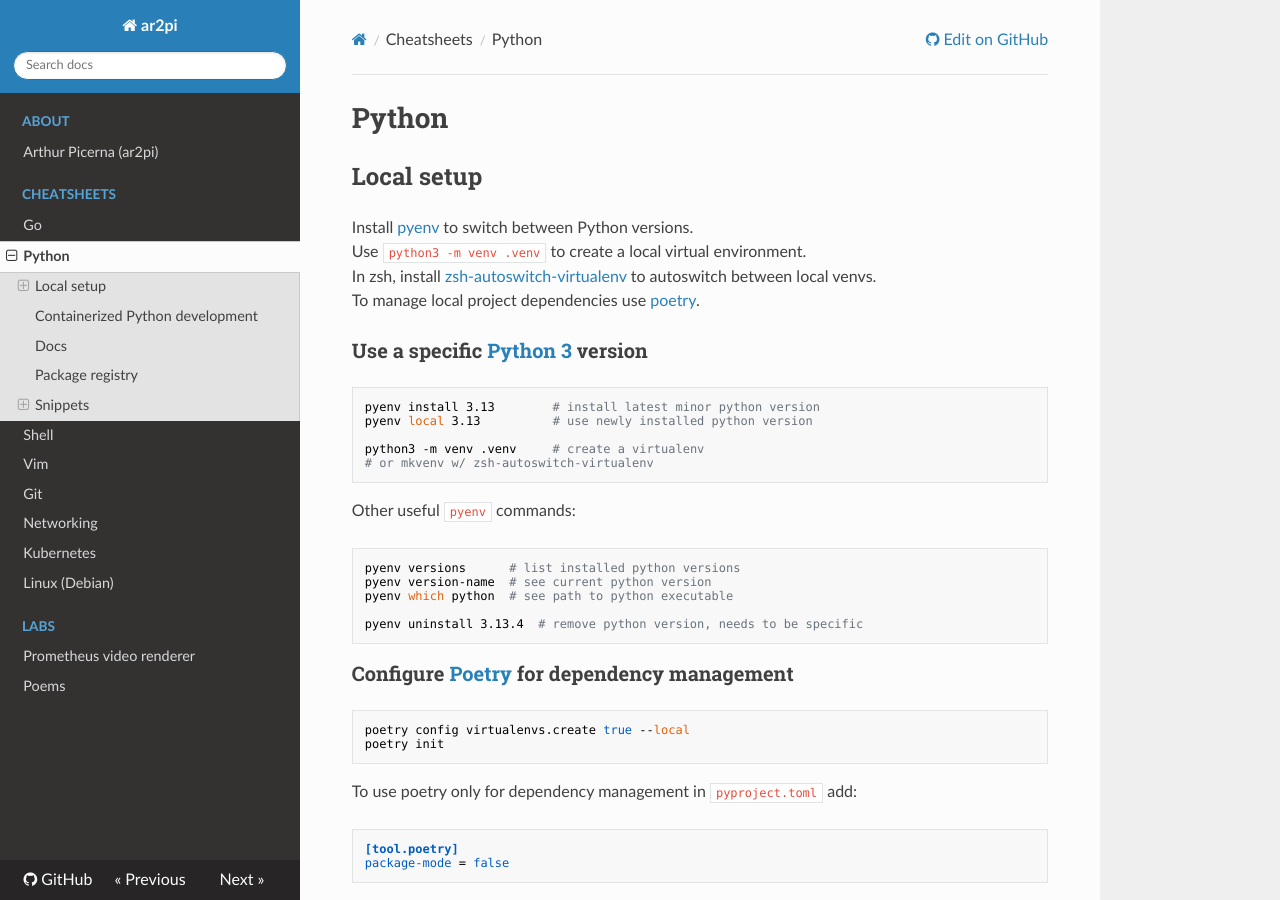
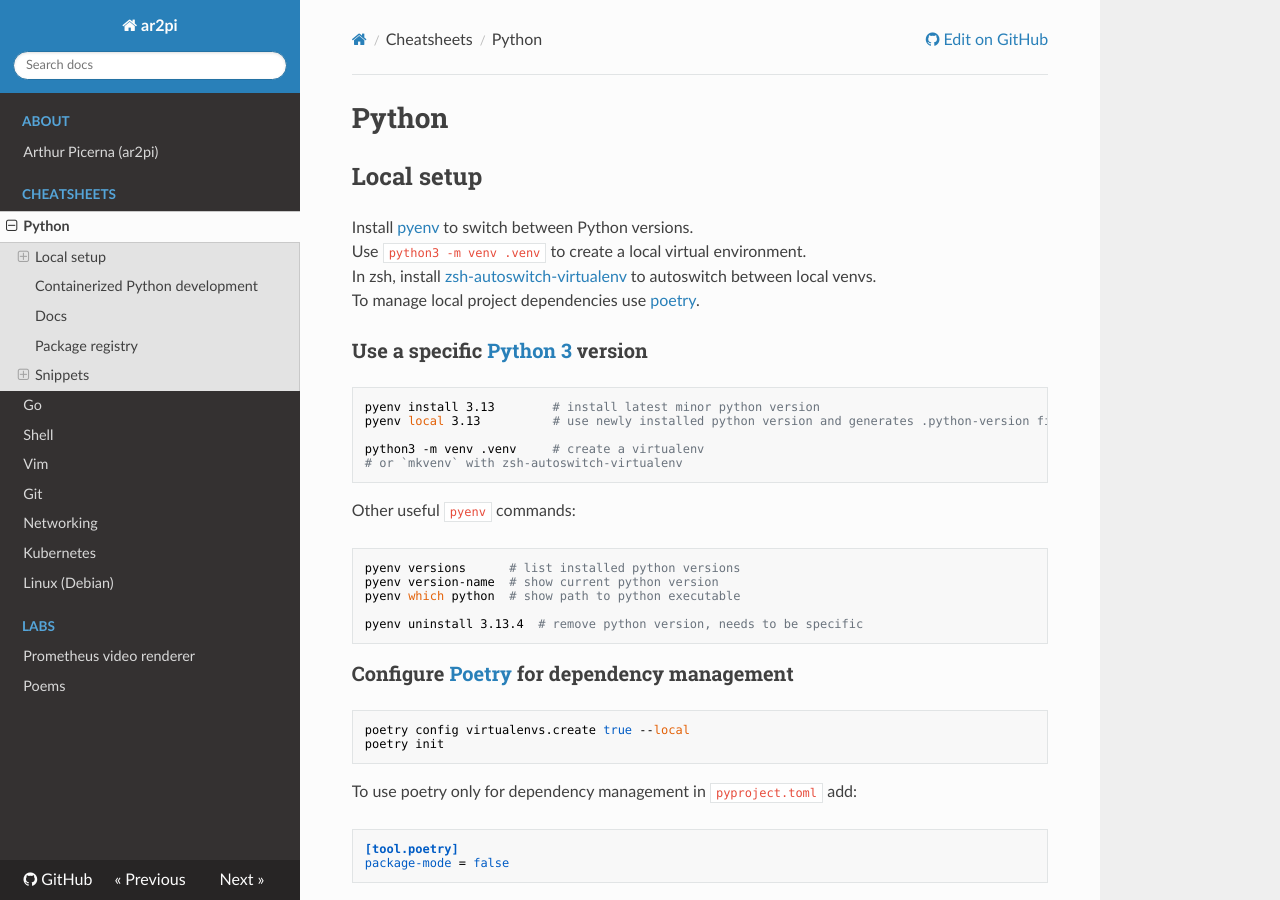
Before and after one commit to ar2pi/ar2pi, an MkDocs documentation site: the page built from docs/python.md, in a window 1280 px wide and 900 px high. Built offline with MkDocs 1.6.1, drawn with Linux system fonts in a browser that asks for light colours; nearby versions of some CDN libraries.

Commit message:
minor edits

````diff
--- a/docs/python.md
+++ b/docs/python.md
@@ -11,17 +11,17 @@ To manage local project dependencies use [poetry](https://python-poetry.org).
 
 ```sh
 pyenv install 3.13        # install latest minor python version
-pyenv local 3.13          # use newly installed python version
+pyenv local 3.13          # use newly installed python version and generates .python-version file
 
 python3 -m venv .venv     # create a virtualenv
-# or mkvenv w/ zsh-autoswitch-virtualenv
+# or `mkvenv` with zsh-autoswitch-virtualenv
 ```
 
 Other useful `pyenv` commands:
 ```sh
 pyenv versions      # list installed python versions
-pyenv version-name  # see current python version
-pyenv which python  # see path to python executable
+pyenv version-name  # show current python version
+pyenv which python  # show path to python executable
 
 pyenv uninstall 3.13.4  # remove python version, needs to be specific
 ```
--- a/mkdocs.yml
+++ b/mkdocs.yml
@@ -11,8 +11,8 @@ nav:
   - About:
     - index.md
   - Cheatsheets:
+    - python.md
     - go.md
-    - python.md
     - shell.md
     - vim.md
     - git.md
````
Also changed, not shown: docs/linux-debian.md (+1 -2 lines).
